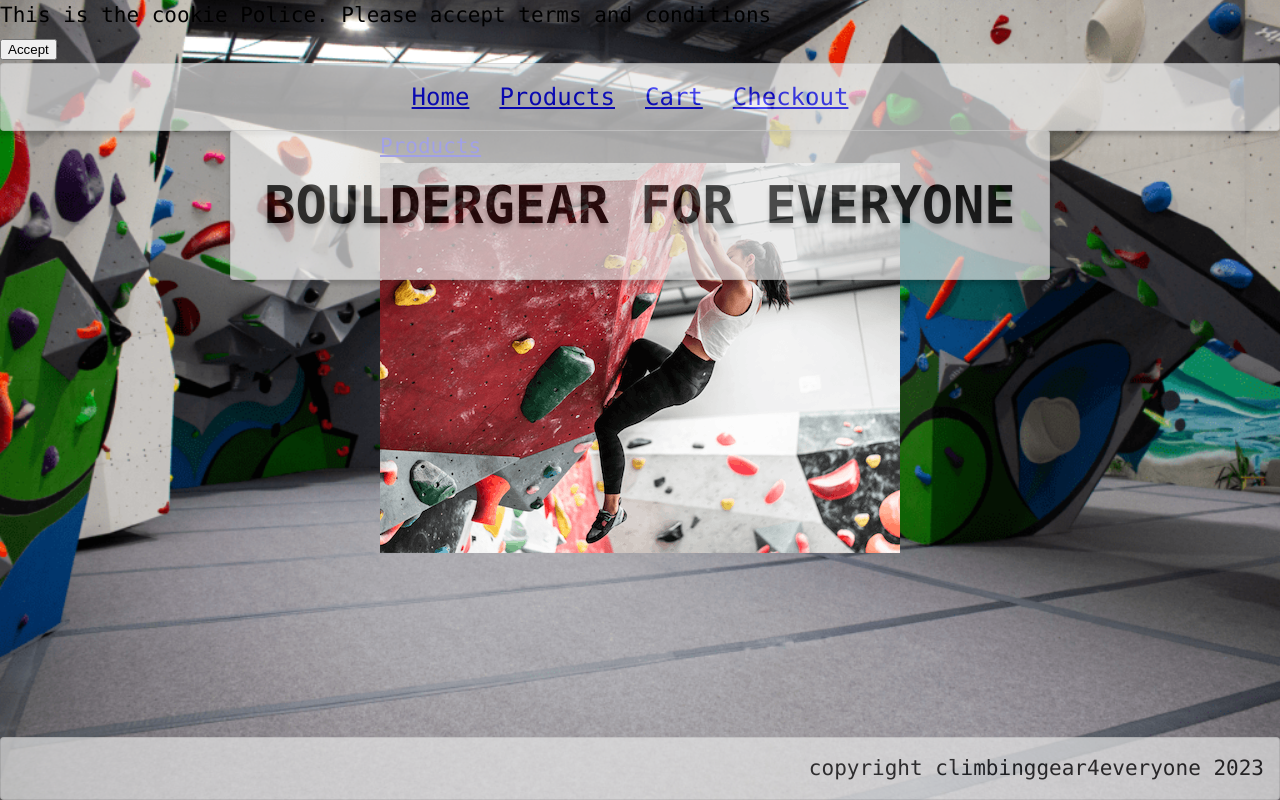
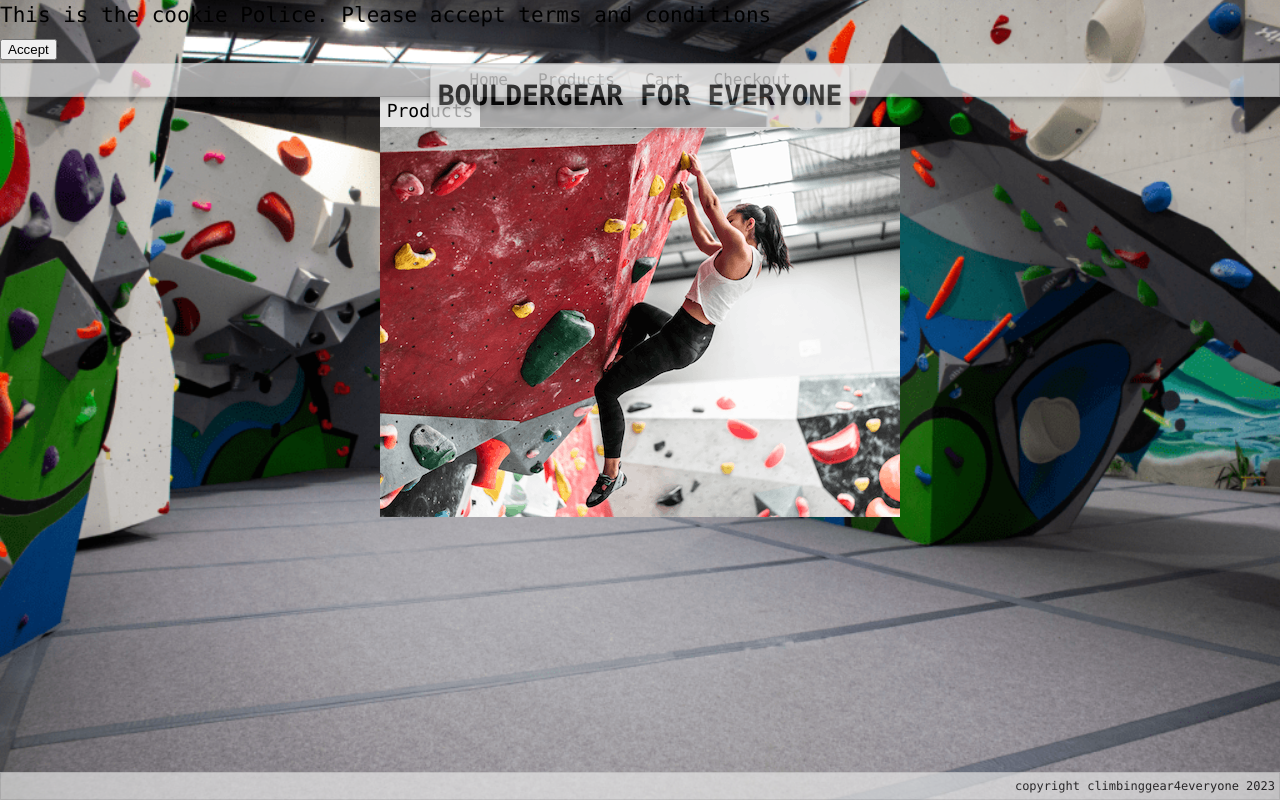
Before and after one commit to agilucia/next-js-ecommerce-store, a Next.js app: page / in a window 1280 px wide. Built offline with nearby package versions, Linux system fonts and the light colour scheme.

Commit message:
Update styling

```diff
--- a/app/global.scss
+++ b/app/global.scss
@@ -20,3 +20,8 @@ body {
 html {
   height: 100%;
 }
+
+a:link {
+  text-decoration: none;
+  color: #000000;
+}
--- a/app/layout.module.scss
+++ b/app/layout.module.scss
@@ -12,14 +12,13 @@
     background: #e5e5e5;
     opacity: 0.7;
     margin-bottom: 20px 0;
-    padding: 15px;
+    padding: 4px;
     display: flex;
     text-decoration: none;
     border: 1px solid rgba(0, 0, 0, 0.1);
-    border-radius: 4px;
     box-shadow: 0px 4px 4px rgba(0, 0, 0, 0.25);
     justify-content: center;
-    font-size: 24px;
+    font-size: 16px;
 
     // & .div_bouldergear {
     //   display: flex;
@@ -41,13 +40,13 @@
   opacity: 0.7;
   display: flex;
   margin-top: 20px;
-  padding: 15px;
+  padding: 4px;
   border: 1px solid rgba(0, 0, 0, 0.1);
-  border-radius: 4px;
   box-shadow: 0px 4px 4px rgba(0, 0, 0, 0.25);
   align-items: center;
   justify-content: right;
   bottom: 0;
   width: 100%;
   position: fixed;
+  font-size: 12px;
 }
--- a/app/page.js
+++ b/app/page.js
@@ -14,10 +14,10 @@ export default function HomePage() {
       <div className={styles.h1_div}>
         <h1 className={styles.h1}>BOULDERGEAR FOR EVERYONE</h1>
       </div>
-      <div className={styles.climber_image}>
+      <div>
         <Link href="/products">
           <div className={styles.products_div}>Products</div>
-          <Image src={climber} alt="climber" />
+          <Image src={climber} alt="climber" className={styles.climber_image} />
         </Link>
       </div>
     </div>
--- a/app/page.module.scss
+++ b/app/page.module.scss
@@ -1,15 +1,22 @@
 .climber_image {
+  align-items: center;
+  justify-content: center;
 }
 
 .products_div {
   text-decoration: none;
+  background: #e5e5e5;
+  font-size: 18px;
+  width: 100px;
+  height: 30px;
+  text-align: center;
 }
 
 .h1_div {
   position: absolute;
-  width: 820px;
-  height: 150px;
-  top: 130px;
+  width: 20em;
+  height: 4rem;
+  top: 4rem;
   background: #e5e5e5;
   opacity: 0.7;
   border: 1px solid rgba(0, 0, 0, 0.1);
@@ -24,7 +31,7 @@
 .h1 {
   font-style: normal;
   font-weight: 700;
-  font-size: 52px;
+  font-size: 28px;
   line-height: 48px;
   color: #000000;
   text-shadow: 0px 4px 4px rgba(0, 0, 0, 0.25);
--- a/app/products/page.js
+++ b/app/products/page.js
@@ -1,7 +1,9 @@
+import '../global.scss';
 import { cookies } from 'next/headers';
 import Image from 'next/image';
 import Link from 'next/link';
 import { getProducts } from '../../database/products';
+import styles from './page.modules.scss';
 
 export const metadata = {
   title: 'Products',
@@ -39,6 +41,7 @@ export default async function ProductsPage() {
 
   return (
     <>
+    <main className={styles.products_overview}>
       <h1>PRODUCTS</h1>
       <div>
         {productsWithCarts.map((product) => {
@@ -66,6 +69,7 @@ export default async function ProductsPage() {
           );
         })}
       </div>
+      </main>
       {/* <h1>Products</h1>
       <main>
         {products.map((product) => {
--- /dev/null
+++ b/app/products/page.modules.scss
@@ -0,0 +1,3 @@
+.products_overview {
+  display: flex;
+}
```
